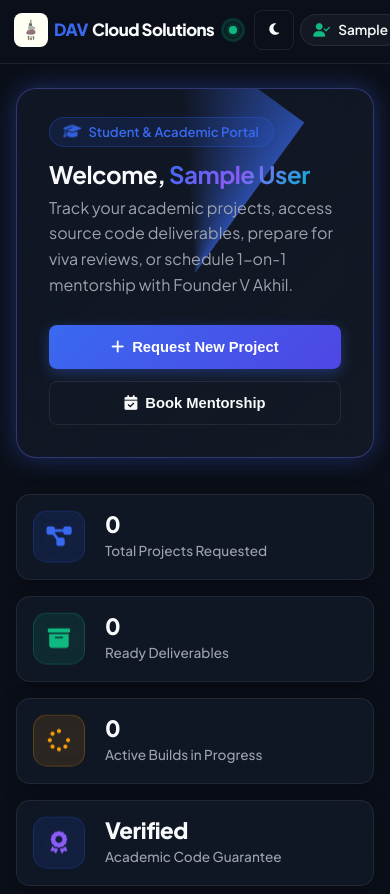
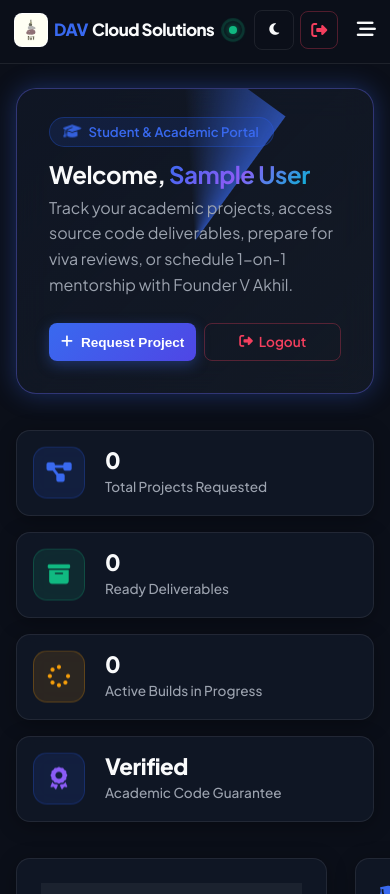
Before and after one commit to akhilv1911/DAVCloudSolutions, a Flask app: page /dashboard/student in a window 390 px wide. Shown: the top 894 px of the page. Run offline with Flask 3, Linux system fonts and the light colour scheme; the visitor is signed in with stand-in values (Sample User, id 1); data that the repository does not hold is empty.

Commit message:
fix(mobile): resolve mobile logout button visibility and optimize dashboard responsive controls

```diff
--- a/static/css/dashboard.css
+++ b/static/css/dashboard.css
@@ -373,8 +373,18 @@
 }
 
 /* --------------------------------------------------------------------------
-   7. RESPONSIVE DASHBOARD BREAKPOINTS
+   7. MOBILE LOGOUT & WORKSPACE RESPONSIVENESS
    -------------------------------------------------------------------------- */
+.mobile-drawer-logout {
+    display: none;
+}
+
+.dashboard-banner-logout {
+    display: inline-flex;
+    align-items: center;
+    gap: 6px;
+}
+
 @media (max-width: 1024px) {
     .grid-2-col-wide {
         grid-template-columns: 1fr;
@@ -390,14 +400,47 @@
         font-size: 1.5rem;
     }
 
-    .welcome-actions {
-        width: 100%;
-        margin-top: 16px;
-        flex-direction: column;
+    .mobile-drawer-logout {
+        display: block !important;
+        margin-top: 8px;
+        padding-top: 8px;
+        border-top: 1px solid rgba(255, 255, 255, 0.08);
     }
 
-    .welcome-actions .btn {
-        width: 100%;
+    .hide-mobile {
+        display: none !important;
+    }
+
+    .header-logout-btn {
+        display: inline-flex !important;
+        padding: 0 !important;
+        width: 38px !important;
+        height: 38px !important;
+        min-height: 38px !important;
+        align-items: center !important;
+        justify-content: center !important;
+        border-radius: var(--radius-sm) !important;
+    }
+
+    .header-logout-btn i {
+        font-size: 1rem !important;
+        margin: 0 !important;
+    }
+
+    .dashboard-welcome-card .welcome-actions {
+        display: flex !important;
+        flex-direction: row !important;
+        flex-wrap: wrap !important;
+        gap: 8px !important;
+        width: 100% !important;
+        margin-top: 14px !important;
+    }
+
+    .dashboard-welcome-card .welcome-actions .btn {
+        flex: 1 1 120px !important;
+        min-height: 38px !important;
+        padding: 6px 12px !important;
+        font-size: 0.85rem !important;
     }
 
     .metric-card {
--- a/templates/base.html
+++ b/templates/base.html
@@ -92,6 +92,22 @@
                             <i class="fa-solid fa-gauge-high"></i> Dashboard
                         </a>
                     </li>
+                    <li>
+                        <a href="{{ url_for('home') }}" class="nav-item">
+                            <i class="fa-solid fa-house"></i> Main Website
+                        </a>
+                    </li>
+                    <li>
+                        <a href="{{ url_for('projects_page') }}" class="nav-item">
+                            <i class="fa-solid fa-layer-group"></i> Catalog
+                        </a>
+                    </li>
+                    <!-- Dedicated Mobile Drawer Logout Item -->
+                    <li class="mobile-drawer-logout">
+                        <a href="{{ url_for('logout') }}" class="nav-item text-danger" style="color: var(--accent-rose, #f43f5e) !important;">
+                            <i class="fa-solid fa-right-from-bracket"></i> Logout ({{ session.get('full_name', 'User').split()[0] }})
+                        </a>
+                    </li>
                 </ul>
 
                 <div class="nav-controls">
@@ -106,18 +122,18 @@
                         <i class="fa-solid fa-moon" id="theme-icon"></i>
                     </button>
 
-                    <!-- Session User Capsule -->
-                    <div class="user-profile-capsule">
+                    <!-- Session User Capsule (Hidden on mobile to save width) -->
+                    <div class="user-profile-capsule hide-mobile">
                         <span class="user-avatar-dot"><i class="fa-solid fa-user-check"></i></span>
                         <span class="user-name-short">{{ session.get('full_name', 'User').split()[0] }}</span>
                     </div>
 
-                    <!-- Logout Button -->
-                    <a href="{{ url_for('logout') }}" class="btn btn-outline-danger btn-sm magnetic-btn" title="Logout">
+                    <!-- Header Logout Button (Auto-condenses into square icon on mobile) -->
+                    <a href="{{ url_for('logout') }}" class="btn btn-outline-danger btn-sm magnetic-btn header-logout-btn" title="Logout">
                         <i class="fa-solid fa-right-from-bracket"></i> <span class="hide-mobile">Logout</span>
                     </a>
 
-                    <!-- Mobile Menu Button -->
+                    <!-- Mobile Menu Hamburger -->
                     <button class="mobile-nav-toggle" id="mobile-menu-btn" aria-label="Toggle Mobile Navigation">
                         <i class="fa-solid fa-bars-staggered"></i>
                     </button>
--- a/templates/dashboards/student_dashboard.html
+++ b/templates/dashboards/student_dashboard.html
@@ -17,12 +17,16 @@
                     <p class="text-muted">Track your academic projects, access source code deliverables, prepare for viva reviews, or schedule 1-on-1 mentorship with Founder V Akhil.</p>
                 </div>
                 <div class="welcome-actions margin-top-mobile flex-between gap-sm">
-                    <button class="btn btn-primary magnetic-btn" onclick="toggleModal('request-project-modal')">
-                        <i class="fa-solid fa-plus"></i> Request New Project
+                    <button class="btn btn-primary btn-sm magnetic-btn" onclick="toggleModal('request-project-modal')">
+                        <i class="fa-solid fa-plus"></i> Request Project
                     </button>
-                    <button class="btn btn-outline magnetic-btn" onclick="toggleModal('mentorship-modal')">
+                    <button class="btn btn-outline btn-sm magnetic-btn hide-mobile" onclick="toggleModal('mentorship-modal')">
                         <i class="fa-solid fa-calendar-check"></i> Book Mentorship
                     </button>
+                    <!-- Dedicated Direct Logout Action for Mobile & Desktop -->
+                    <a href="{{ url_for('logout') }}" class="btn btn-outline-danger btn-sm magnetic-btn dashboard-banner-logout" title="Log out of session">
+                        <i class="fa-solid fa-right-from-bracket"></i> Logout
+                    </a>
                 </div>
             </div>
         </div>
--- a/templates/dashboards/team_dashboard.html
+++ b/templates/dashboards/team_dashboard.html
@@ -15,7 +15,11 @@
                     <p class="text-muted">Manage your assigned builds, leverage the DAV AI suite, upload deliverables for Founder review, and track project progress.</p>
                 </div>
                 <div class="welcome-actions margin-top-mobile flex-between gap-sm">
-                    <span class="status-pill status-completed"><i class="fa-solid fa-circle-check"></i> Active Specialist</span>
+                    <span class="status-pill status-completed hide-mobile"><i class="fa-solid fa-circle-check"></i> Active Specialist</span>
+                    <!-- Dedicated Direct Logout Button for Mobile & Desktop -->
+                    <a href="{{ url_for('logout') }}" class="btn btn-outline-danger btn-sm magnetic-btn dashboard-banner-logout" title="Log out of session">
+                        <i class="fa-solid fa-right-from-bracket"></i> Logout
+                    </a>
                 </div>
             </div>
         </div>
```
Also changed, not shown: templates/dashboards/admin_dashboard.html (+6 -2 lines), templates/dashboards/business_dashboard.html (+8 -4 lines).
